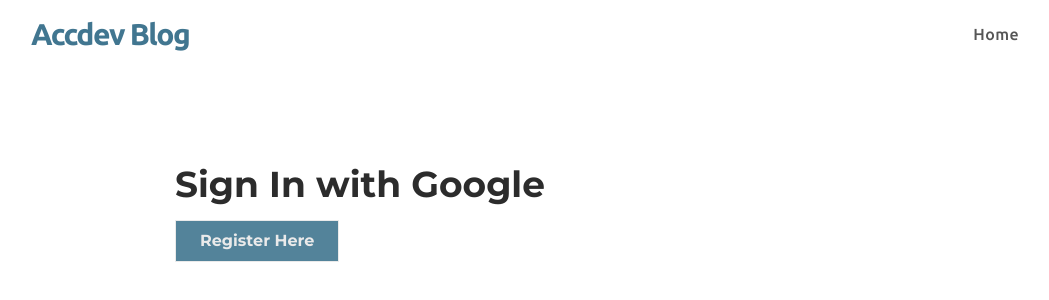
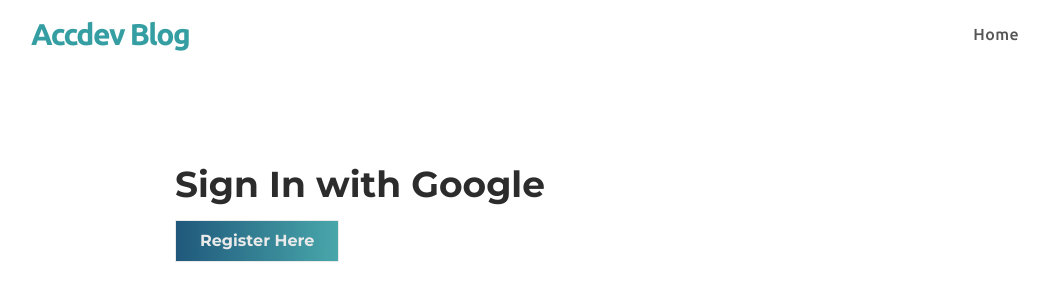
Before and after one commit to accdev1694/blog, a React (Vite) app: page /login in a window 1280 px wide. Shown: the top 300 px of the page, without its empty margins (113-1162 px from the left). Built offline with nearby package versions, Linux system fonts and the light colour scheme; no server answers.

Commit message:
create first blog post

```diff
--- a/src/App.jsx
+++ b/src/App.jsx
@@ -24,7 +24,7 @@
       {/* Main Page Container */}
       <div className="h-screen px-36 font-secondary pt-4">
         {/* Nav Container */}
-        <div className="flex justify-between align-center">
+        <nav className="flex justify-between align-center">
           <Link
             className="tracking-tighter font-extrabold text-accent text-3xl font-primary"
             to="/"
@@ -42,7 +42,7 @@
             {!isAuth && currentLocation.pathname !== "/login" ? (
               <Link
                 to="/login"
-                className="font-semibold text-center text-secondary text-sm  py-1 border border-transparent opacity-80 hover:opacity-100 transition  duration-300 ease-in-out bg-accent  cursor-pointer w-26"
+                className="font-semibold text-center text-secondary text-sm  py-1 border border-transparent opacity-80 hover:opacity-100 transition  duration-300 ease-in-out btn-bg-accent  cursor-pointer w-26"
               >
                 Log In
               </Link>
@@ -57,7 +57,7 @@
                   </Link>
                   <button
                     onClick={logOut}
-                    className="font-semibold text-center text-secondary text-sm  py-1 border border-transparent opacity-90 hover:opacity-100 transition  duration-300 ease-in-out bg-accent  cursor-pointer w-26"
+                    className="font-semibold text-center text-secondary text-sm  py-1 border border-transparent opacity-90 hover:opacity-100 transition  duration-300 ease-in-out btn-bg-accent  cursor-pointer w-26"
                   >
                     Log Out
                   </button>
@@ -65,7 +65,7 @@
               )
             )}
           </div>
-        </div>
+        </nav>
 
         <div className="mx-36 pt-8 align-left mt-20 pb-8">
           <Routes>
--- a/src/components/BlogDetails.jsx
+++ b/src/components/BlogDetails.jsx
@@ -30,8 +30,8 @@
   return (
     <div className="max-w-4xl mx-auto py-8">
       <Heading heading={post.title} />
-      <div className="mt-8">
-        <MDEditor.Markdown source={post.content} />
+      <div className="mt-8 ">
+        <MDEditor.Markdown source={post.content} className="tracking-wide" />
       </div>
       <div className="flex justify-between items-center mt-6 p-4 text-sm bg-gray-300">
         <p className="">🤖 @{post.author.name}</p>
--- a/src/components/Login.jsx
+++ b/src/components/Login.jsx
@@ -3,7 +3,7 @@
 import { useNavigate } from "react-router-dom";
 import Heading from "./Heading";
 
-const Login = ({ isAuth, setIsAuth }) => {
+const Login = ({ setIsAuth }) => {
   const navigate = useNavigate();
   const signIn = () => {
     signInWithPopup(auth, provider)
@@ -22,7 +22,7 @@
       <Heading heading="Sign In with Google" />
       <button
         onClick={signIn}
-        className="border py-2 px-6 mt-4 font-bold bg-accent text-secondary cursor-pointer opacity-90 hover:opacity-100 transition  duration-300 ease-in-out"
+        className="border py-2 px-6 mt-4 font-bold btn-bg-accent text-secondary cursor-pointer opacity-90 hover:opacity-100 transition  duration-300 ease-in-out"
       >
         Register Here
       </button>
--- a/src/components/Write.jsx
+++ b/src/components/Write.jsx
@@ -76,7 +76,7 @@
         {/* Markdown Editor */}
         <div className="w-full gap-2 flex flex-col">
           <label className="font-bold">Content:</label>
-          <div className="min-h-[500px] w-full">
+          <div className="min-h-[500px] w-full ">
             <MDEditor
               value={content}
             onChange={setContent}
@@ -85,14 +85,14 @@
             }}
             height={500}
             preview="live"
-              className="w-full"
+              className="w-full bg-blue-100/20 placeholder:text-blue-600/30 border border-blue-500/50 focus:outline-none focus:bg-blue-900/10"
             />
           </div>
         </div>
 
         <button
           type="submit"
-          className="opacity-90 hover:opacity-100 transition duration-300 ease-in-out bg-accent py-3 w-full text-secondary font-bold"
+          className="opacity-90 hover:opacity-100 transition duration-300 ease-in-out btn-bg-accent py-3 w-full text-secondary font-bold"
         >
           SUBMIT POST
         </button>
--- a/src/index.css
+++ b/src/index.css
@@ -5,7 +5,8 @@
   :root {
     --color-primary: #2c2c2c;
     --color-secondary: #e8e8e8;
-    --color-accent: #417690;
+    --color-accent: #359ea2;
+    --color-accent-dark: #08476e;
     --color-bg: #d7d7d7;
     --color-light: #e6e6e6b2;
     --font-primary: Ubuntu, sans-serif;
@@ -44,11 +45,17 @@
   }
   .border-accent {
     border: 1px solid var(--color-accent);
-
   }
   .outline-accent {
     outline-color: var(--color-accent);
     outline-style: solid;
     outline-width: 2px;
   }
+  .btn-bg-accent {
+    background: linear-gradient(
+      90deg,
+      var(--color-accent-dark),
+      var(--color-accent)
+    );
+  }
 }
```
Also changed, not shown: public/images/cafe.jpeg (added).
